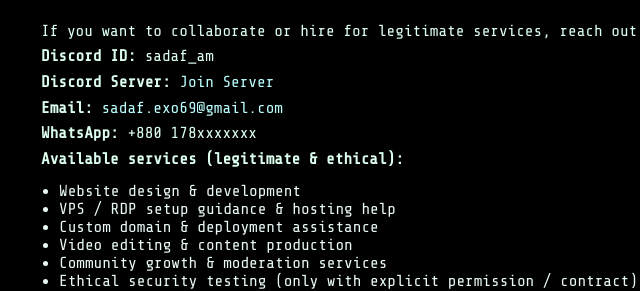
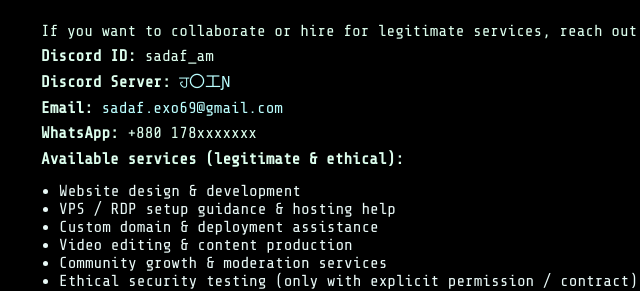
Before and after one commit to gamingffsadaf-stack/portfolio, a plain HTML site: page index.html in a window 1280 px wide. Shown: the part 970-1261 px from the top of the page, 135-775 px from the left. Drawn offline with nearby package versions, Linux system fonts and the light colour scheme.

Commit message:
Fix HTML encoding issues in index.html

```diff
--- a/index.html
+++ b/index.html
@@ -92,7 +92,7 @@
         <p>If you want to collaborate or hire for legitimate services, reach out via:</p>
         <div class="links">
           <p><strong>Discord ID:</strong> <code>sadaf_am</code></p>
-          <p><strong>Discord Server:</strong> <a href="https://discord.gg/KUy7QMVwWk" target="_blank" rel="noopener noreferrer">Join Server</a></p>
+          <p><strong>Discord Server:</strong> <a href="https://discord.gg/2TZsNTzGFY="_blank" rel="noopener noreferrer"> ਹ〇工Ɲ </a></p>
           <p><strong>Email:</strong> <a href="mailto:sadaf.exo69@gmail.com">sadaf.exo69@gmail.com</a></p>
           <p><strong>WhatsApp:</strong> +880 178xxxxxxx</p>
         </div>
```
